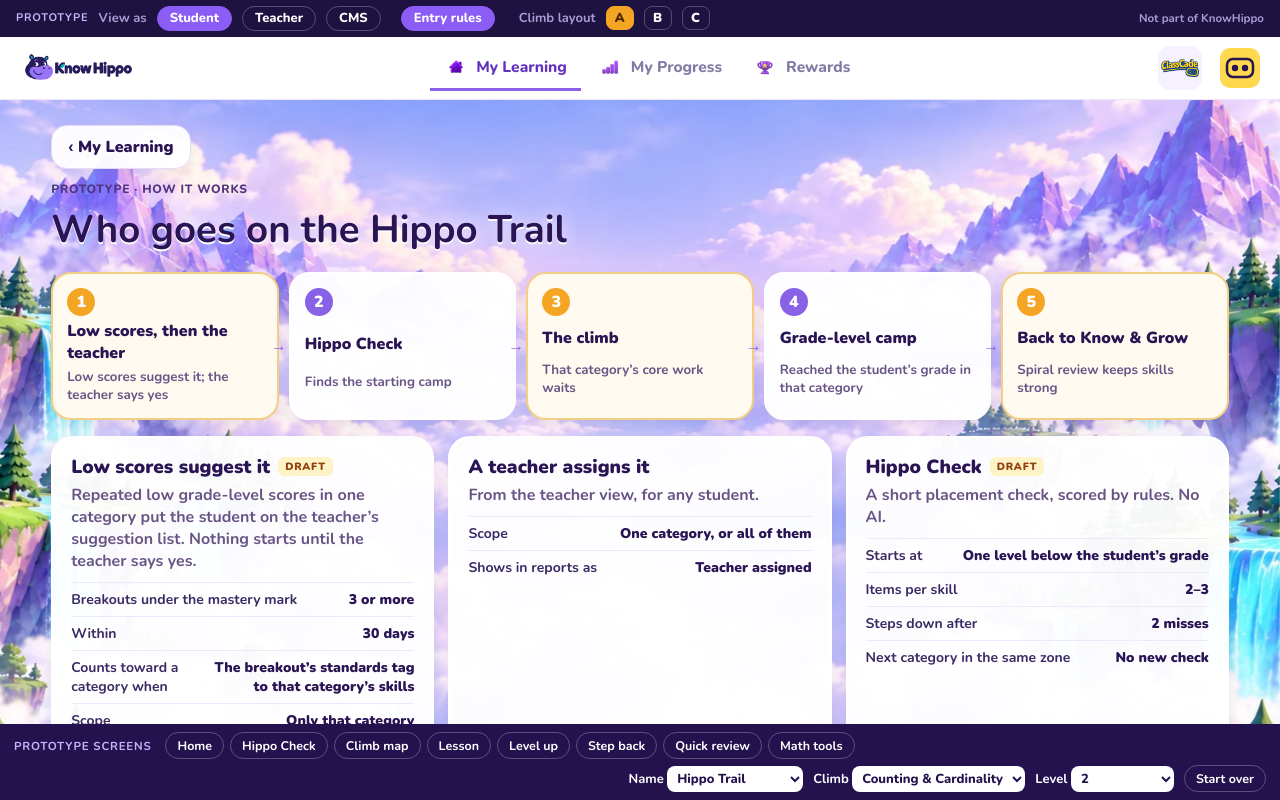
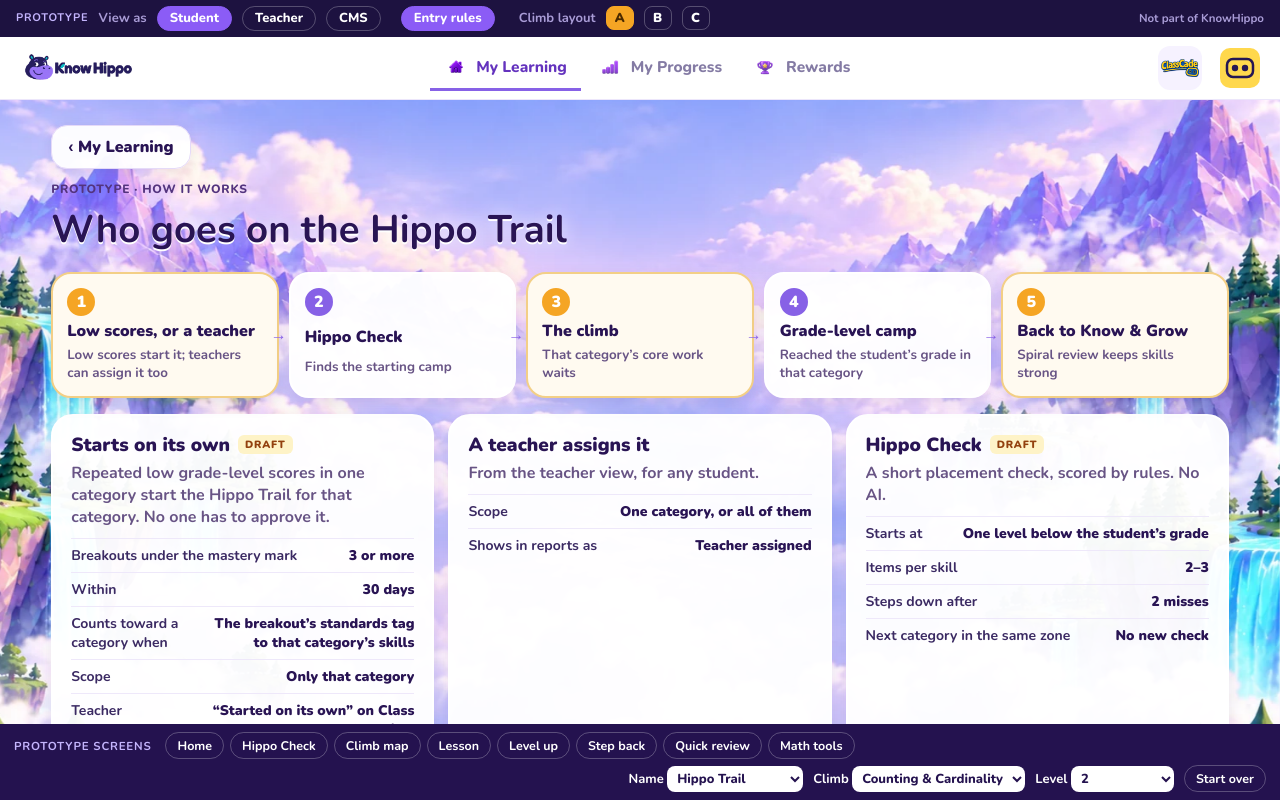
Before and after one commit to kennadyscott/hippo-trail-prototype, a React (Vite) app: page / in a window 1280 px wide. Both pictures are taken after a click on the button "Entry rules". Shown: the top 800 px of the page. Built offline with nearby package versions, Linux system fonts and the light colour scheme.

Commit message:
Entry rules: low scores start the climb on their own; teachers can also assign it
Co-Authored-By: Claude Opus 5.5 <noreply@anthropic.com>

```diff
--- a/public/cms.html
+++ b/public/cms.html
@@ -1055,7 +1055,7 @@ function renderReview(){
 PAGES.rules = () => `<p class="eyebrow">KnowHippo / ${esc(P())}</p><h1>Settings</h1><h2 style="margin:6px 0 4px;font-size:17px">Rules</h2>
   <p class="lead">How students get into and out of ${esc(P())}. Numbers marked Draft are starting points for the team to settle; the student app reads these rules, so changing them never needs new content.</p>
   <div class="rules">
-    <article class="card rule"><h3>Suggested by low scores <span class="draft">Draft</span></h3><p>Repeated low scores at grade level in one category suggest ${esc(P())} for that category. The teacher confirms first; nothing starts on its own.</p><dl><div><dt>Breakouts under the mastery mark</dt><dd>3 or more</dd></div><div><dt>Within</dt><dd>30 days</dd></div><div><dt>Counts toward a category</dt><dd>Breakouts whose standards tag to its skills</dd></div><div><dt>Teacher sees</dt><dd>Add or Not now on Class Overview</dd></div></dl></article>
+    <article class="card rule"><h3>Automatic start <span class="draft">Draft</span></h3><p>Repeated low scores at grade level in one category put a student in ${esc(P())} for that category. No approval needed; teachers can also assign it.</p><dl><div><dt>Breakouts under the mastery mark</dt><dd>3 or more</dd></div><div><dt>Within</dt><dd>30 days</dd></div><div><dt>Counts toward a category</dt><dd>Breakouts whose standards tag to its skills</dd></div><div><dt>Teacher sees</dt><dd>“Started on its own” on Class Overview</dd></div></dl></article>
     <article class="card rule"><h3>Teacher assigns</h3><p>Teachers can put a student in ${esc(P())} for one category or for all of them.</p><dl><div><dt>Scope</dt><dd>One category · All categories</dd></div><div><dt>Shows in teacher reports as</dt><dd>Teacher assigned</dd></div></dl></article>
     <article class="card rule"><h3>Hippo Check <span class="draft">Draft</span></h3><p>A short rule-based placement check. No AI.</p><dl><div><dt>Starts at</dt><dd>One level below the student's grade</dd></div><div><dt>Items per skill</dt><dd>2–3</dd></div><div><dt>Step down after</dt><dd>2 misses</dd></div><div><dt>Next category in the zone</dt><dd>No new check</dd></div></dl></article>
     <article class="card rule"><h3>While in ${esc(P())}</h3><p>That category's core grade-level work waits. Other categories carry on in KnowHippo core.</p><dl><div><dt>Lesson pass mark</dt><dd>80% on the first try <span class="draft">Draft</span></dd></div><div><dt>A missed mastery check</dt><dd>Show Me again, then retry</dd></div><div><dt>Back to core</dt><dd>At grade level in that category</dd></div></dl></article>
--- a/src/student/App.tsx
+++ b/src/student/App.tsx
@@ -354,15 +354,15 @@ function EntryRules({name, onBack}: {name: string; onBack: () => void}) {
     </div></div>
     <section className="ht-rules">
       <ol className="ht-flow">
-        {step('1', 'Low scores, then the teacher', 'Low scores suggest it; the teacher says yes', true)}
+        {step('1', 'Low scores, or a teacher', 'Low scores start it; teachers can assign it too', true)}
         {step('2', 'Hippo Check', 'Finds the starting camp')}
         {step('3', 'The climb', 'That category’s core work waits', true)}
         {step('4', 'Grade-level camp', 'Reached the student’s grade in that category')}
         {step('5', 'Back to Know & Grow', 'Spiral review keeps skills strong', true)}
       </ol>
       <div className="ht-rule-grid">
-        <article className="ht-rule"><h2>Low scores suggest it <em>Draft</em></h2><p>Repeated low grade-level scores in one category put the student on the teacher’s suggestion list. Nothing starts until the teacher says yes.</p>
-          <dl><div><dt>Breakouts under the mastery mark</dt><dd>3 or more</dd></div><div><dt>Within</dt><dd>30 days</dd></div><div><dt>Counts toward a category when</dt><dd>The breakout’s standards tag to that category’s skills</dd></div><div><dt>Scope</dt><dd>Only that category</dd></div><div><dt>Teacher sees</dt><dd>“Add to {name}” or “Not now” on Class Overview</dd></div><div><dt>Not now</dt><dd>Suggested again after 3 more low breakouts</dd></div></dl></article>
+        <article className="ht-rule"><h2>Starts on its own <em>Draft</em></h2><p>Repeated low grade-level scores in one category start the {name} for that category. No one has to approve it.</p>
+          <dl><div><dt>Breakouts under the mastery mark</dt><dd>3 or more</dd></div><div><dt>Within</dt><dd>30 days</dd></div><div><dt>Counts toward a category when</dt><dd>The breakout’s standards tag to that category’s skills</dd></div><div><dt>Scope</dt><dd>Only that category</dd></div><div><dt>Teacher sees</dt><dd>“Started on its own” on Class Overview</dd></div></dl></article>
         <article className="ht-rule"><h2>A teacher assigns it</h2><p>From the teacher view, for any student.</p>
           <dl><div><dt>Scope</dt><dd>One category, or all of them</dd></div><div><dt>Shows in reports as</dt><dd>Teacher assigned</dd></div></dl></article>
         <article className="ht-rule"><h2>Hippo Check <em>Draft</em></h2><p>A short placement check, scored by rules. No AI.</p>
@@ -371,7 +371,7 @@ function EntryRules({name, onBack}: {name: string; onBack: () => void}) {
           <dl><div><dt>That category’s grade-level work</dt><dd>Waits</dd></div><div><dt>Other categories</dt><dd>Carry on in Know &amp; Grow</dd></div><div><dt>Skill pass mark</dt><dd>80% on the first try</dd></div><div><dt>Moves down a camp after</dt><dd>3 missed in a row · 4 in a step · 8 extras</dd></div></dl></article>
         <article className="ht-rule"><h2>Back to core</h2><p>The climb ends when the student reaches their grade.</p>
           <dl><div><dt>Leaves the trail</dt><dd>At grade level in that category</dd></div><div><dt>Then</dt><dd>Spiral review at 1 week, 3 weeks, 6 weeks, then monthly</dd></div></dl></article>
-        <article className="ht-rule ht-rule-decided"><h2>Decided</h2><p>The teacher confirms first. Low scores never move a student onto the {name} by themselves.</p>
+        <article className="ht-rule ht-rule-decided"><h2>Decided</h2><p>Low scores start the {name} on their own, and teachers can also assign it to any student.</p>
           <p className="ht-note">Decided by Kennady, November 26, 2026.</p></article>
       </div>
     </section>
```
Also changed, not shown: public/teacher.html (+4 -4 lines).
